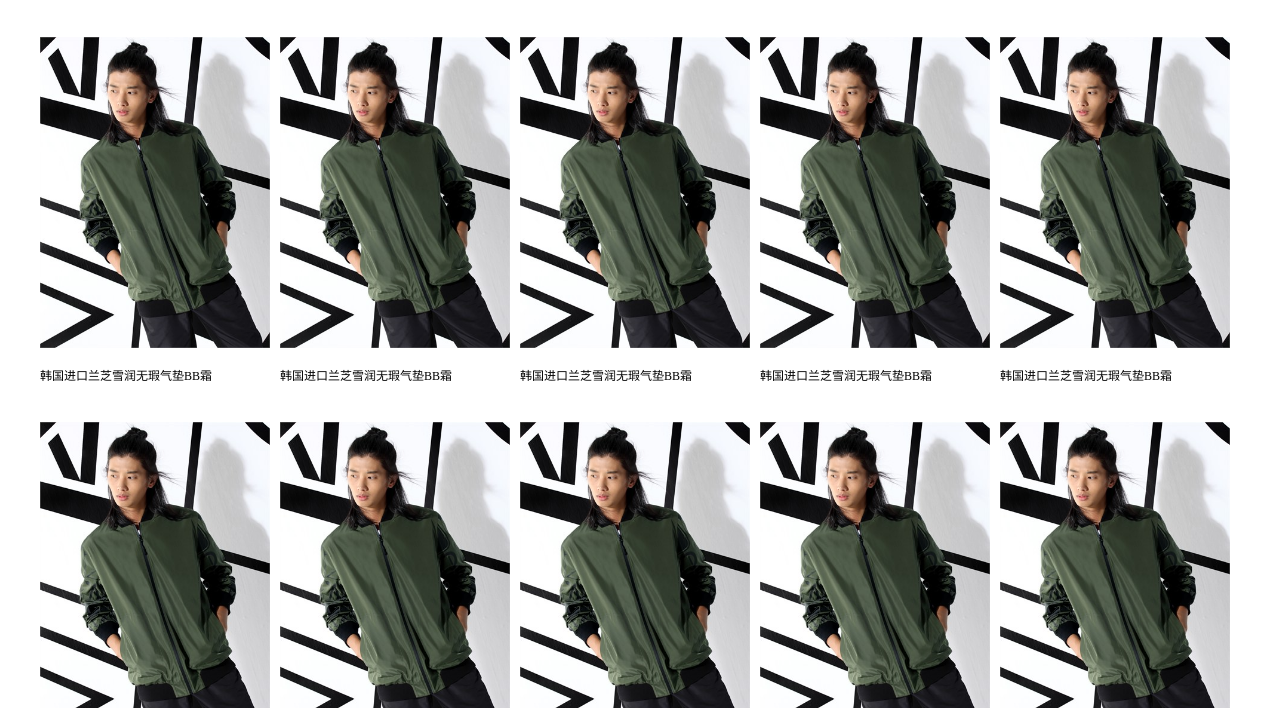
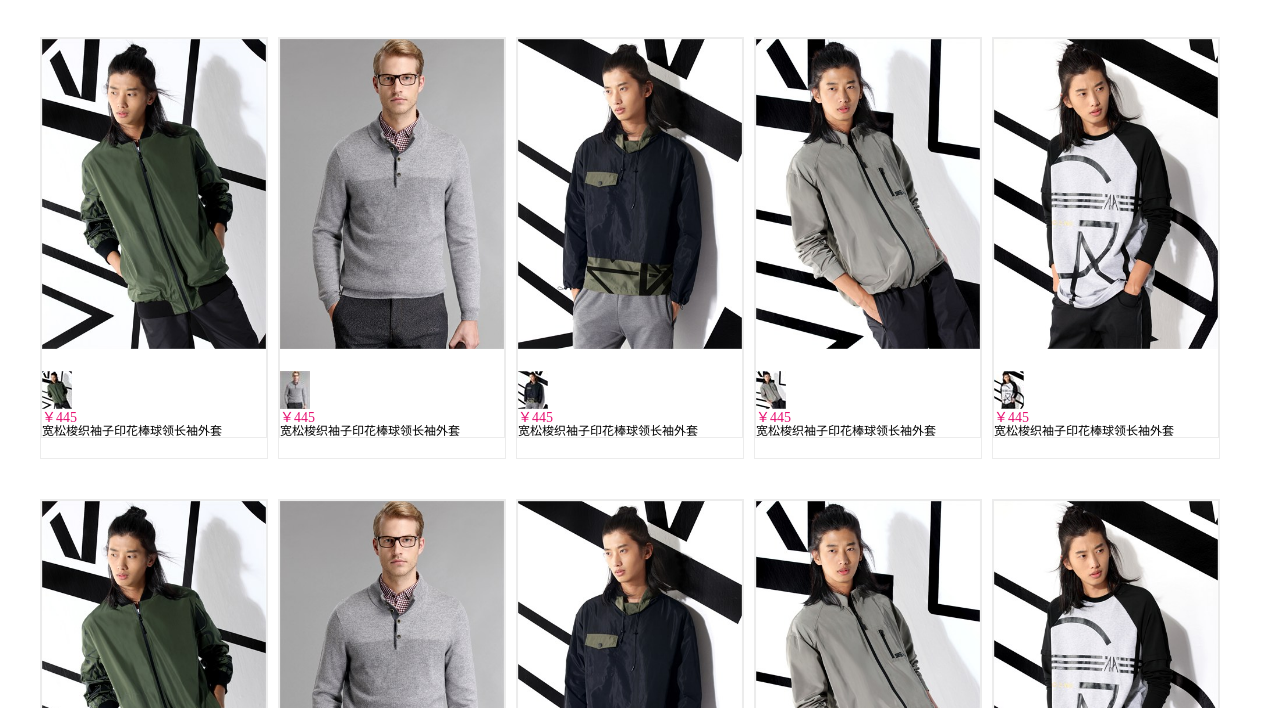
Before and after one commit to wlLeblanc/mboosaproject, a plain HTML site: page src/html/list.html in a window 1280 px wide. Shown: the part 812-1520 px from the top of the page. Drawn offline with Linux system fonts and the light colour scheme.

Commit message:
列表页懒加载完成

```diff
--- a/src/css/list.css
+++ b/src/css/list.css
@@ -126,12 +126,33 @@
 }
 .list_show li{
 	float: left;
-	width: ;233px
+	width: ;226px
 	height: 466px;
 	overflow: hidden;
 	margin-top:40px;
 	margin-right: 10px;
+	padding-bottom: 20px;
+	border: 1px solid #ececec;
+
+}
+.list_show .wom{
+	border: 1px solid #F12779;
+	width: ;226px
+	height: 460px;
+}
+.list_show li dl{
+
+	border: 1px solid #ececec;
 }
 .list_show li dd{
 	margin-top: 20px;
 }
+.list_show li dd .nav{
+	font-family: "微软雅黑";
+	color: #e71071;
+	font-size: 14px;
+}
+.list_show li dt .hov{
+	width:224px ;
+	height:310px;
+}
--- a/src/data/list.json
+++ b/src/data/list.json
@@ -1,108 +1,107 @@
 [
 	{
 		"img":"../img/list1.jpg",
-		"title":"韩国进口兰芝雪润无瑕气垫BB霜",
-		"name":"活动价￥",
-		"price":"445",
-		"btn":"点击抢购>"
+		"title":"宽松梭织袖子印花棒球领长袖外套",
+		"imgx":"../img/lzdyx1.jpg",
+		"price":"￥445",
+		"store ":"ING2ING年轻潮牌旗舰店"
+	},
+	{
+		"img":"../img/list2.jpg",
+		"title":"宽松梭织袖子印花棒球领长袖外套",
+		"imgx":"../img/lzdyx2.jpg",
+		"price":"￥445",
+		"store ":"ING2ING年轻潮牌旗舰店"
+	},
+	{
+		"img":"../img/list3.jpg",
+		"title":"宽松梭织袖子印花棒球领长袖外套",
+		"imgx":"../img/lzdyx3.jpg",
+		"price":"￥445",
+		"store ":"ING2ING年轻潮牌旗舰店"
+	},
+	{
+		"img":"../img/list4.jpg",
+		"title":"宽松梭织袖子印花棒球领长袖外套",
+		"imgx":"../img/lzdyx4.jpg",
+		"price":"￥445",
+		"store ":"ING2ING年轻潮牌旗舰店"
+	},
+	{
+		"img":"../img/list5.jpg",
+		"title":"宽松梭织袖子印花棒球领长袖外套",
+		"imgx":"../img/lzdyx5.jpg",
+		"price":"￥445",
+		"store ":"ING2ING年轻潮牌旗舰店"
 	},
 	{
 		"img":"../img/list1.jpg",
-		"title":"韩国进口兰芝雪润无瑕气垫BB霜",
-		"name":"活动价￥",
-		"price":"238",
-		"btn":"点击抢购>"
+		"title":"宽松梭织袖子印花棒球领长袖外套",
+		"imgx":"../img/lzdyx1.jpg",
+		"price":"￥445",
+		"store ":"ING2ING年轻潮牌旗舰店"
+	},
+	{
+		"img":"../img/list2.jpg",
+		"title":"宽松梭织袖子印花棒球领长袖外套",
+		"imgx":"../img/lzdyx2.jpg",
+		"price":"￥445",
+		"store ":"ING2ING年轻潮牌旗舰店"
+	},
+	{
+		"img":"../img/list3.jpg",
+		"title":"宽松梭织袖子印花棒球领长袖外套",
+		"imgx":"../img/lzdyx3.jpg",
+		"price":"￥445",
+		"store ":"ING2ING年轻潮牌旗舰店"
+	},
+	{
+		"img":"../img/list4.jpg",
+		"title":"宽松梭织袖子印花棒球领长袖外套",
+		"imgx":"../img/lzdyx4.jpg",
+		"price":"￥445",
+		"store ":"ING2ING年轻潮牌旗舰店"
+	},
+	{
+		"img":"../img/list5.jpg",
+		"title":"宽松梭织袖子印花棒球领长袖外套",
+		"imgx":"../img/lzdyx5.jpg",
+		"price":"￥445",
+		"store ":"ING2ING年轻潮牌旗舰店"
 	},
 	{
 		"img":"../img/list1.jpg",
-		"title":"韩国进口兰芝雪润无瑕气垫BB霜",
-		"name":"活动价￥",
-		"price":"1580",
-		"btn":"点击抢购>"
+		"title":"宽松梭织袖子印花棒球领长袖外套",
+		"imgx":"../img/lzdyx1.jpg",
+		"price":"￥445",
+		"store ":"ING2ING年轻潮牌旗舰店"
 	},
 	{
-		"img":"../img/list1.jpg",
-		"title":"韩国进口兰芝雪润无瑕气垫BB霜",
-		"name":"活动价￥",
-		"price":"1580",
-		"btn":"点击抢购>"
+		"img":"../img/list2.jpg",
+		"title":"宽松梭织袖子印花棒球领长袖外套",
+		"imgx":"../img/lzdyx2.jpg",
+		"price":"￥445",
+		"store ":"ING2ING年轻潮牌旗舰店"
 	},
 	{
-		"img":"../img/list1.jpg",
-		"title":"韩国进口兰芝雪润无瑕气垫BB霜",
-		"name":"活动价￥",
-		"price":"1580",
-		"btn":"点击抢购>"
+		"img":"../img/list3.jpg",
+		"title":"宽松梭织袖子印花棒球领长袖外套",
+		"imgx":"../img/lzdyx3.jpg",
+		"price":"￥445",
+		"store ":"ING2ING年轻潮牌旗舰店"
 	},
 	{
-		"img":"../img/list1.jpg",
-		"title":"韩国进口兰芝雪润无瑕气垫BB霜",
-		"name":"活动价￥",
-		"price":"445",
-		"btn":"点击抢购>"
+		"img":"../img/list4.jpg",
+		"title":"宽松梭织袖子印花棒球领长袖外套",
+		"imgx":"../img/lzdyx4.jpg",
+		"price":"￥445",
+		"store ":"ING2ING年轻潮牌旗舰店"
 	},
 	{
-		"img":"../img/list1.jpg",
-		"title":"韩国进口兰芝雪润无瑕气垫BB霜",
-		"name":"活动价￥",
-		"price":"238",
-		"btn":"点击抢购>"
-	},
-	{
-		"img":"../img/list1.jpg",
-		"title":"韩国进口兰芝雪润无瑕气垫BB霜",
-		"name":"活动价￥",
-		"price":"1580",
-		"btn":"点击抢购>"
-	},
-	{
-		"img":"../img/list1.jpg",
-		"title":"韩国进口兰芝雪润无瑕气垫BB霜",
-		"name":"活动价￥",
-		"price":"1580",
-		"btn":"点击抢购>"
-	},
-	{
-		"img":"../img/list1.jpg",
-		"title":"韩国进口兰芝雪润无瑕气垫BB霜",
-		"name":"活动价￥",
-		"price":"1580",
-		"btn":"点击抢购>"
-	},
-	{
-		"img":"../img/list1.jpg",
-		"title":"韩国进口兰芝雪润无瑕气垫BB霜",
-		"name":"活动价￥",
-		"price":"445",
-		"btn":"点击抢购>"
-	},
-	{
-		"img":"../img/list1.jpg",
-		"title":"韩国进口兰芝雪润无瑕气垫BB霜",
-		"name":"活动价￥",
-		"price":"238",
-		"btn":"点击抢购>"
-	},
-	{
-		"img":"../img/list1.jpg",
-		"title":"韩国进口兰芝雪润无瑕气垫BB霜",
-		"name":"活动价￥",
-		"price":"1580",
-		"btn":"点击抢购>"
-	},
-	{
-		"img":"../img/list1.jpg",
-		"title":"韩国进口兰芝雪润无瑕气垫BB霜",
-		"name":"活动价￥",
-		"price":"1580",
-		"btn":"点击抢购>"
-	},
-	{
-		"img":"../img/list1.jpg",
-		"title":"韩国进口兰芝雪润无瑕气垫BB霜",
-		"name":"活动价￥",
-		"price":"1580",
-		"btn":"点击抢购>"
+		"img":"../img/list5.jpg",
+		"title":"宽松梭织袖子印花棒球领长袖外套",
+		"imgx":"../img/lzdyx5.jpg",
+		"price":"￥445",
+		"store ":"ING2ING年轻潮牌旗舰店"
 	}
-
 ]
--- a/src/html/list.html
+++ b/src/html/list.html
@@ -6,7 +6,9 @@
 		<link rel="stylesheet" href="../css/common.css" />
 		<link rel="stylesheet" href="../css/reset.css" />
 		<link rel="stylesheet" href="../css/list.css" />
+
 		<script type="text/javascript" src="../assets/jquery-1.12.0.js" ></script>
+		<script type="text/javascript" src="../js/index.js" ></script>
 		<script>
 			$(function(){
 
@@ -27,17 +29,20 @@
 		<div class="top">
 
 			<div class="loginmax">
-				<div class="loginmax-reg">
+				<div class="loginmax-reg" style="position: relative;">
 					<ul class="register">
-						<li><a>登录</a></li>
+						<li><a href="html/login.html">登录</a></li>
 						<li><a>注册</a></li>
-						<li><a>微信</a></li>
-						<li><a>微博</a></li>
-						<li><img src="../img/shouji.jpg">手机版</li>
+						<li class="wli"><a>微信</a></li>
+						<li class="weibo"><a>微博</a></li>
+						<li class="shouji"><a><img src="../img/shouji.jpg">手机版</a></li>
 						<li><a>收藏梦芭莎</a></li>
 						<li><a>English</a></li>
 						<li class="reg-last"><a>购物车</a><img src="../img/gouwu.jpg"></li>
 					</ul>
+					<div class="weix" style="position: absolute; left: 780px; display: none;z-index:2;"><img src="../img/gw01.jpg"></div>
+					<div class="weibo_img" style="position: absolute; left: 840px; display: none;z-index:2;"><img src="../img/gw02.jpg"></div>
+					<div class="shouji_img" style="position: absolute; left:900px; display: none;z-index:2;"><img src="../img/gw03.jpg"></div>
 				</div>
 
 			</div>
@@ -768,9 +773,11 @@
 			<script>
 			$(function(){
 				var box=$('.list_show');
-				$.ajax({
+				var pageNum = 1;
+				$.ajaxSetup({
 					type:"get",
 					url:"../data/list.json",
+					data:{pageNo:pageNum},
 					async:true,
 					success:function(res){
 						console.log(res);
@@ -781,20 +788,49 @@
 							var $dt=$('<dt/>');
 							var $dd=$('<dd/>')
 							var $img=$('<img/>');
+							var $img1=$('<img/>');
 							$dl.appendTo(li)
 							$dt.appendTo($dl)
 							$dd.appendTo($dl)
-							$img.attr('src',obj.img).css('width',230)
-							$dd.html(obj.title)
+							$img.attr('src',obj.img).addClass('hov')
+							$img1.attr('src',obj.imgx)
+							$img1.appendTo($dd)
+							$('<p/>').html(obj.price).addClass('nav').appendTo($dd)
+							$('<p/>').html(obj.title).appendTo($dd)
+
 							$img.appendTo($dt)
-
+//							li.on('mouseenter',function(){
+//								$(this).addClass('wom').siblings().removeClass('wom');
+//							});
 							li.appendTo(ul);
-
+							li.hover(function(){
+								$(this).addClass('wom').siblings().removeClass('wom');
+							});
 
 						});
 						ul.appendTo(box);
 					}
+
 				});
+				$.ajax();
+				$(window).on('scroll',function(){
+				var scrollTop = $(window).scrollTop();
+
+				// 懒加载：滚动《快到底部》的时候再加载
+				if(scrollTop >= $(document).height() - $(window).height() - 100){
+					pageNum++;
+					if(pageNum>=4){
+						pageNum = 1;
+					}
+
+					$.ajax({
+						data:{pageNo:pageNum}
+					});
+				}
+			});
+
+			// 手动触发滚动事件
+			$(window).trigger('scroll');
 			})
 		</script>
 	</body>
--- a/src/js/index.js
+++ b/src/js/index.js
@@ -40,6 +40,7 @@
 					}
 					$('html,body').animate({scrollTop:scrollTop});
 				});
+				//头部扫码部分
 				$(".wli").on('mouseover',function () {
 	                  $('.weix').show();
 	                });
```
Also changed, not shown: src/img/list2.jpg (added), src/img/list3.jpg (added), src/img/list4.jpg (added), src/img/list5.jpg (added), src/img/lzdyx1.jpg (added), src/img/lzdyx2.jpg (added), src/img/lzdyx3.jpg (added), src/img/lzdyx4.jpg (added), src/img/lzdyx5.jpg (added).
